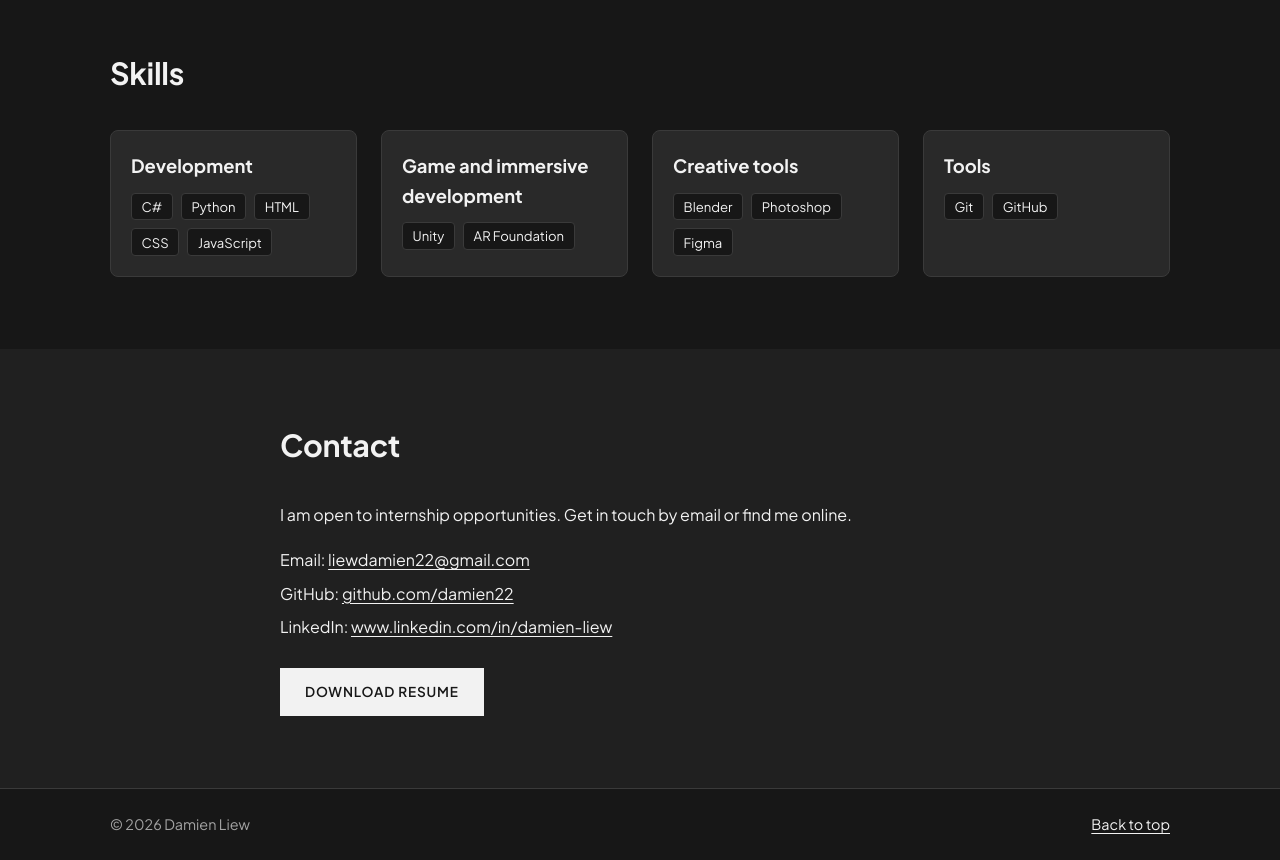
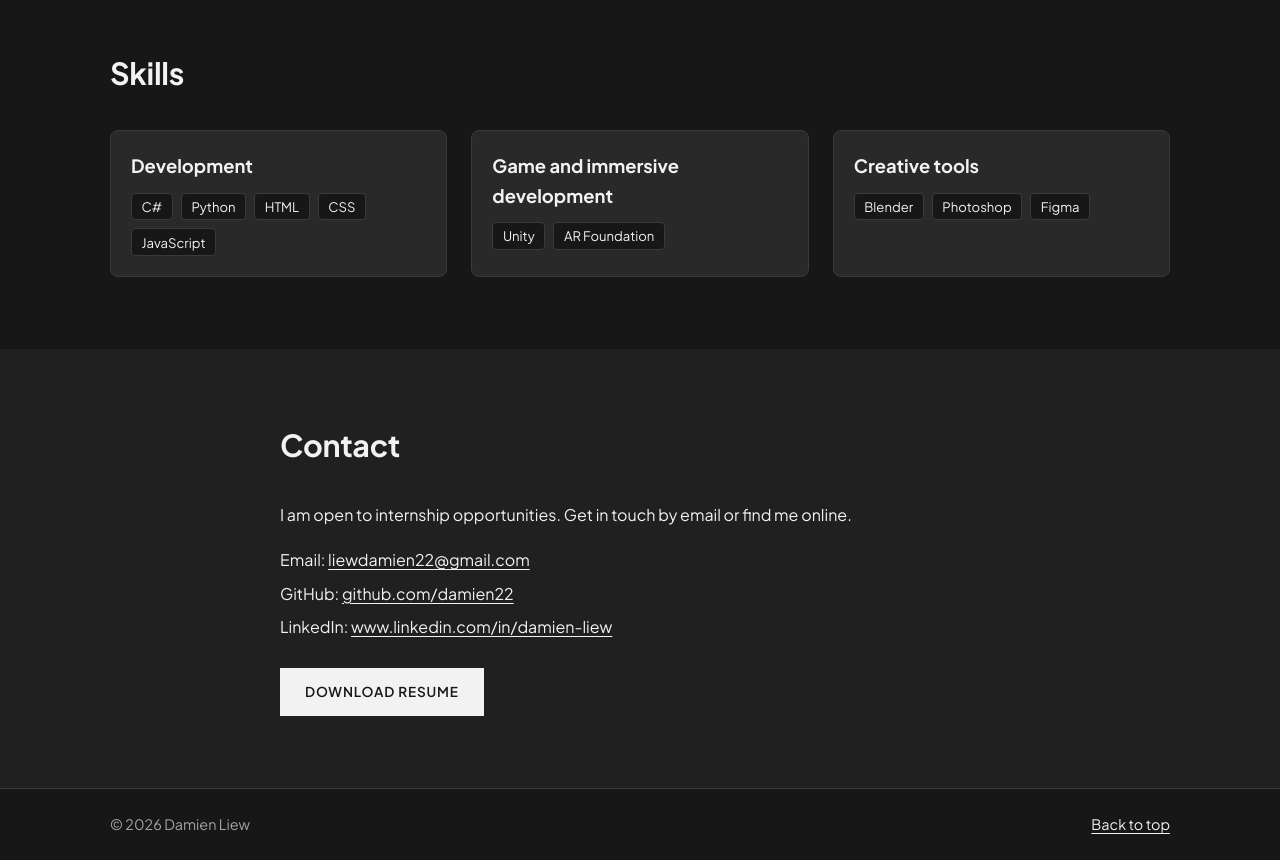
Before and after one commit to liewdamien22-a11y/Portfolio-site, a plain HTML site: page index.html in a window 1280 px wide. Shown: the part 2600-3460 px from the top of the page. Drawn offline with Linux system fonts and the light colour scheme.

Commit message:
skills update

```diff
--- a/index.html
+++ b/index.html
@@ -132,7 +132,7 @@
     <section class="section" id="skills">
       <div class="container">
         <h2 class="section__title">Skills</h2>
-        <div class="grid grid--skills">
+        <div class="grid grid--center">
           <div class="card card--pad">
             <h3 class="card__title">Development</h3>
             <ul class="tags"><li>C#</li><li>Python</li><li>HTML</li><li>CSS</li><li>JavaScript</li></ul>
@@ -144,10 +144,6 @@
           <div class="card card--pad">
             <h3 class="card__title">Creative tools</h3>
             <ul class="tags"><li>Blender</li><li>Photoshop</li><li>Figma</li></ul>
-          </div>
-          <div class="card card--pad">
-            <h3 class="card__title">Tools</h3>
-            <ul class="tags"><li>Git</li><li>GitHub</li></ul>
           </div>
         </div>
       </div>
```
